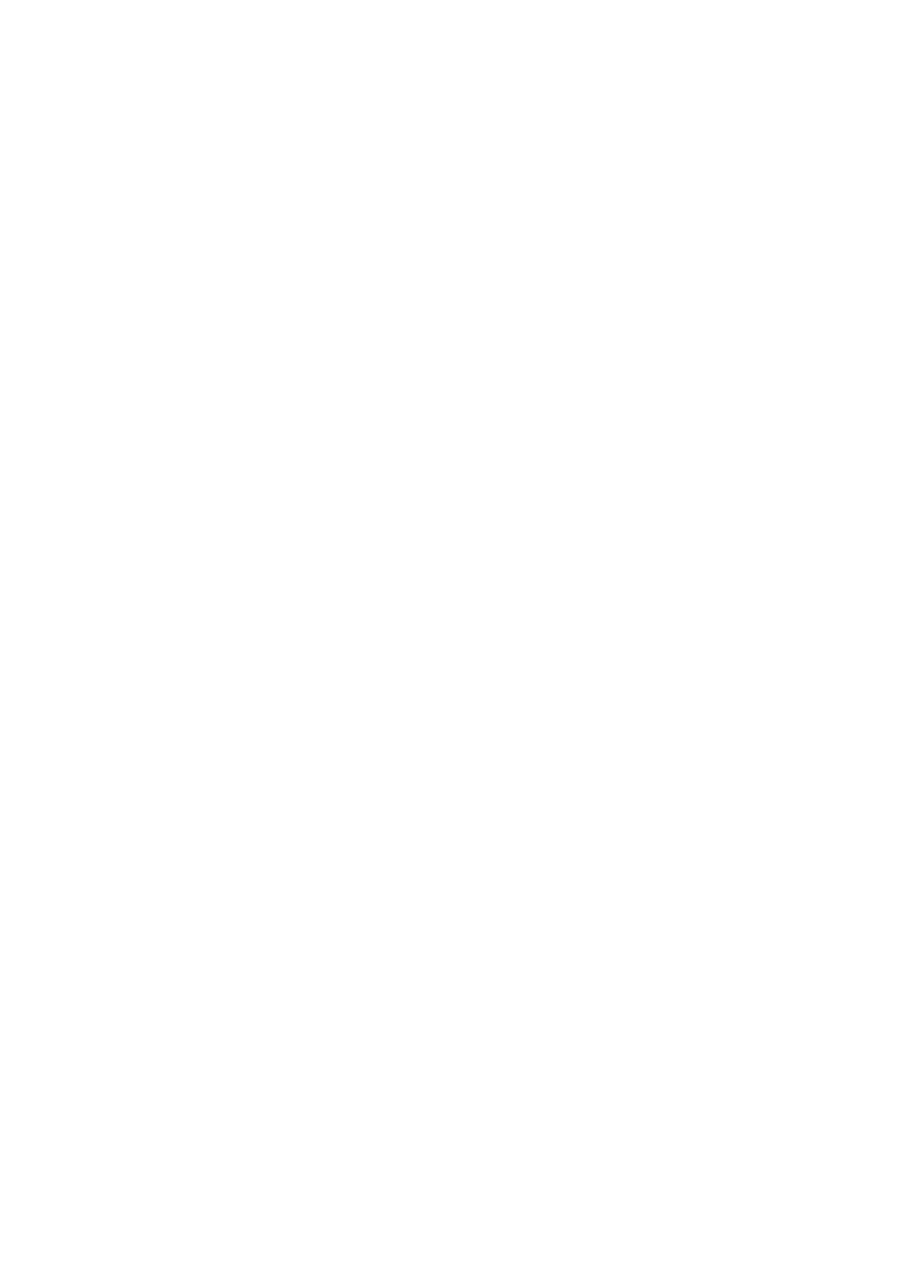
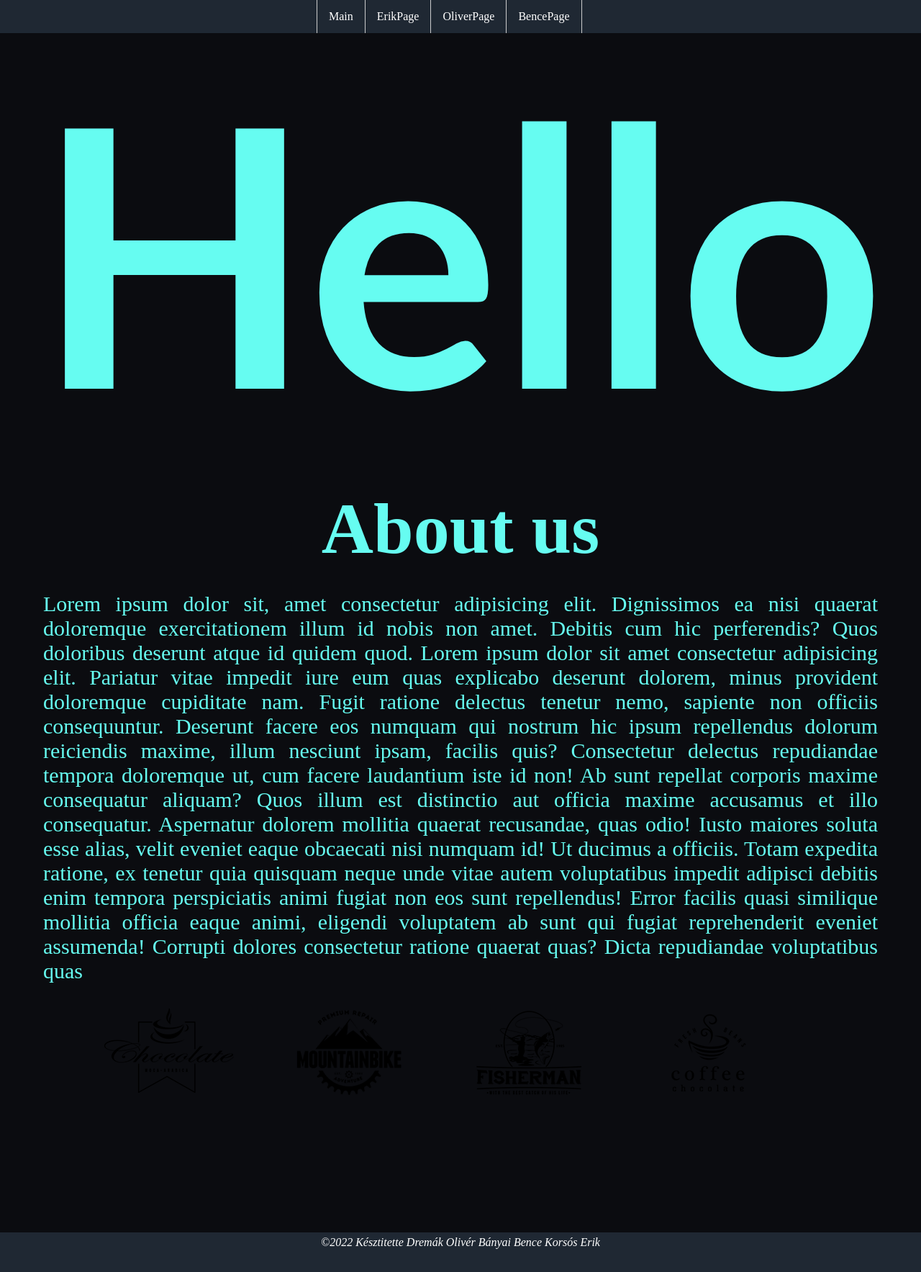
Before and after one commit to Bence-Banyai/11A_Project1_Gipsy_Barbershop, a plain HTML site: page MainPage/index.html in a window 1280 px wide. Shown: the whole page at 72% size. Before the commit the page ends 800 px from the top, so only its background shows below. Drawn offline with Linux system fonts and the light colour scheme.

Commit message:
Main page basic

```diff
--- a/MainPage/index.html
+++ b/MainPage/index.html
@@ -4,10 +4,40 @@
     <meta charset="UTF-8">
     <meta http-equiv="X-UA-Compatible" content="IE=edge">
     <meta name="viewport" content="width=device-width, initial-scale=1.0">
-    <title>Document</title>
+    <title>Main</title>
     <link rel="stylesheet" href="style.css">
 </head>
 <body>
+        </div>
 
+        <div id="menu-wrapper">
+            <div id="menu">
+                <ul>
+                    <li><a href="#">Main</a></li>
+                    <li><a href="/page2/index.html">ErikPage</a></li>
+                    <li><a href="/Page1/index.html">OliverPage</a></li>
+                    <li><a href="#">BencePage</a></li>
+                </ul>
+            </div>
+        </div>
+    <div id="about"><h1>Hello</h1><h2>About us</h2><p>Lorem ipsum dolor sit, amet consectetur adipisicing elit. Dignissimos ea nisi quaerat doloremque exercitationem illum id nobis non amet. Debitis cum hic perferendis? Quos doloribus deserunt atque id quidem quod. Lorem ipsum dolor sit amet consectetur adipisicing elit. Pariatur vitae impedit iure eum quas explicabo deserunt dolorem, minus provident doloremque cupiditate nam. Fugit ratione delectus tenetur nemo, sapiente non officiis consequuntur. Deserunt facere eos numquam qui nostrum hic ipsum repellendus dolorum reiciendis maxime, illum nesciunt ipsam, facilis quis? Consectetur delectus repudiandae tempora doloremque ut, cum facere laudantium iste id non! Ab sunt repellat corporis maxime consequatur aliquam? Quos illum est distinctio aut officia maxime accusamus et illo consequatur. Aspernatur dolorem mollitia quaerat recusandae, quas odio! Iusto maiores soluta esse alias, velit eveniet eaque obcaecati nisi numquam id! Ut ducimus a officiis. Totam expedita ratione, ex tenetur quia quisquam neque unde vitae autem voluptatibus impedit adipisci debitis enim tempora perspiciatis animi fugiat non eos sunt repellendus! Error facilis quasi similique mollitia officia eaque animi, eligendi voluptatem ab sunt qui fugiat reprehenderit eveniet assumenda! Corrupti dolores consectetur ratione quaerat quas? Dicta repudiandae voluptatibus quas </p></div>
+
+    <div class="Kepeksor">
+        <div class="oszlop4"><img src="./képek/img4.png" alt="">
+            </div>
+
+        <div class="oszlop4"><img src="./képek/img3.png" alt="">
+            </div>
+
+        <div class="oszlop4"><img src="./képek/img2.png" alt="">
+            </div>
+
+        <div class="oszlop4"><img src="./képek/img1.png" alt="">
+            </div>
+    </div>
+
+    <div class="clear"></div>
+    <div id="footer">
+        <p>&copy;2022 Késztitette <a href="https://github.com/OliverDremak" target=”_blank” >Dremák Olivér</a> <a href="https://github.com/Bence-Banyai" target=”_blank” > Bányai Bence</a> <a href="https://github.com/korsoserik" target=”_blank” >Korsós Erik</a> </p>
 </body>
 </html>
--- a/MainPage/style.css
+++ b/MainPage/style.css
@@ -0,0 +1,128 @@
+body{
+    margin: 0;
+    background-color:#0b0c10;
+}
+
+#banner {
+    background-color: aliceblue;
+    height: 400px;
+    background-size: cover;
+    background-repeat: no-repeat;
+    background-position-y:-350px;
+}
+#banner h1{
+    text-align: center;
+    color: white;
+    font-size: 100px;
+    padding-top: 40px;
+    text-shadow: 10px 10px rgb(83, 83, 83);
+    margin-top: 10px;
+
+}
+#menu-wrapper {
+    width: 100%;
+    background-color:#1f2833;
+
+
+}
+#menu{
+    width: 400px;
+    margin-left: auto;
+    margin-right: auto;
+
+}
+#about h1{
+    text-align: center;
+    color: #66fcf1;
+    font-size: 500px;
+    margin-top: 0;
+    margin-bottom: 30px;
+    font-family: 'Gill Sans', 'Gill Sans MT', Calibri, 'Trebuchet MS', sans-serif;
+
+
+}
+#about h2{
+    text-align: center;
+    color: #66fcf1;
+    font-size: 100px;
+    margin-top: 0;
+    margin-bottom: 30px
+
+}
+#about p{
+    text-align:justify;
+    color: #66fcf1;
+    font-size: 30px;
+    margin-top: 0;
+    margin-bottom: 30px;
+    padding-left: 60px;
+    padding-right: 60px;
+
+}
+
+#menu ul{
+    list-style-type: none;
+    margin: auto;
+    padding: 0;
+    background-color:#1f2833;
+    overflow: hidden;
+
+
+
+}
+#menu ul li{
+    float: left ;
+    border-left: 1px solid #ccc;
+    margin-left: auto;
+    margin-right: auto;
+
+}
+#menu ul li:last-child{
+    float: left ;
+    border-right: 1px solid #ccc;
+}
+
+
+#menu ul li a{
+    display: block;
+    color: #fff;
+    padding: 14px 16px;
+    text-decoration: none;
+}
+#menu ul li a:hover{
+    background-color: #66fcf1 ;
+}
+.oszlop4 {
+    float: left;
+    margin: 5px;
+    width: calc(25% - 10px);
+}
+
+
+#footer p {
+    color: white;
+    font-style: italic;
+    text-align: center;
+    background-color:#1f2833;
+    height: 50px;
+    padding-top: 5px;
+    margin-bottom: 0;
+}
+#footer p a{
+    text-decoration: none;
+    color: white;
+}
+#footer p a:hover{
+    text-decoration: none;
+    color: #66fcf1;
+
+}
+.clear {
+    clear: both;
+}
+.Kepeksor {
+    width: 1000px;
+    margin-left: auto;
+    margin-right: auto;
+    min-height: 300px;
+}
```
Also changed, not shown: MainPage/képek/img1.png (added), MainPage/képek/img2.png (added), MainPage/képek/img3.png (added), MainPage/képek/img4.png (added), img/back-car.jpg (added), img/gipsy_barbershop.jpg (renamed from gipsy_barbershop.jpg), img/img5.png (added).
